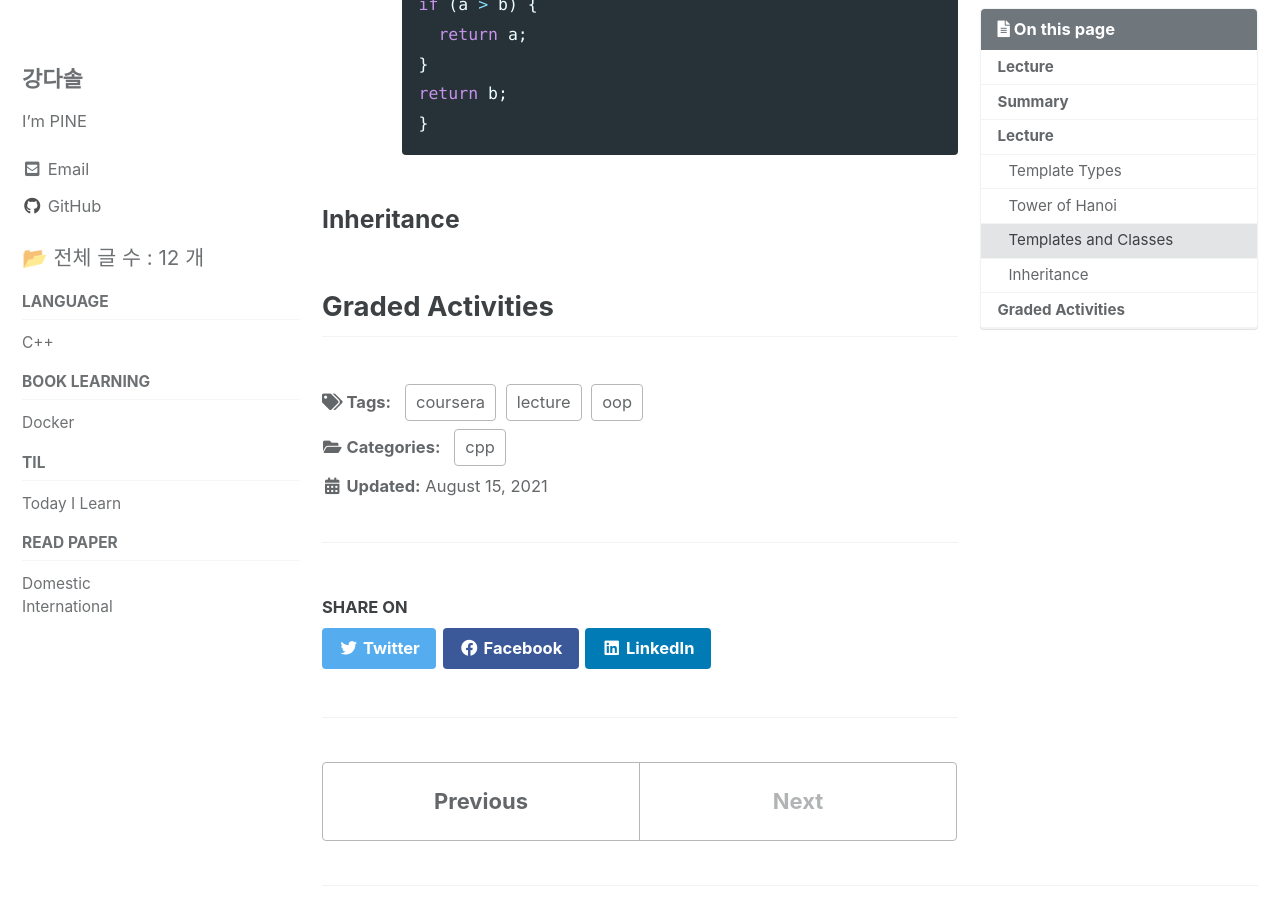
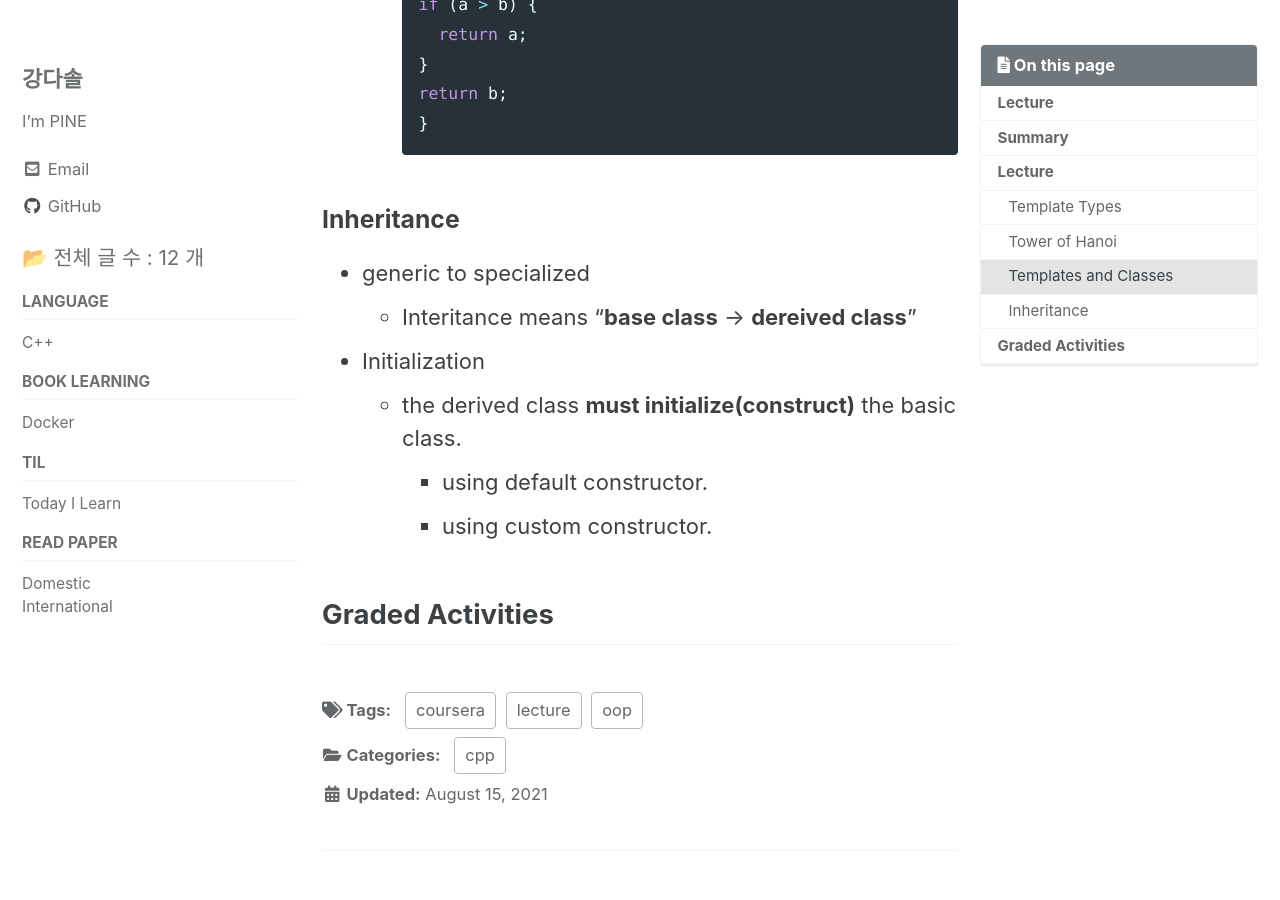
Before and after one commit to pine939/pine939.github.io, a Jekyll site: the page built from _posts/2021-08-08-coursera_cpp4.md, in a window 1280 px wide and 900 px high, scrolled down 1728 px. Built offline with Jekyll 4.4.1, drawn with Linux system fonts in a browser that asks for light colours; cached includes are drawn as plain includes.

Commit message:
edit post about inheritance of cpp

```diff
--- a/_posts/2021-08-08-coursera_cpp4.md
+++ b/_posts/2021-08-08-coursera_cpp4.md
@@ -62,5 +62,11 @@ last_modified_at: 2021-08-15
 
 ### Inheritance
 
+* generic to specialized
+  * Interitance means "**base class** -> **dereived class**"
+* Initialization
+  * the derived class **must initialize(construct)** the basic class.
+    * using default constructor.
+    * using custom constructor.
 
 ## Graded Activities
```
